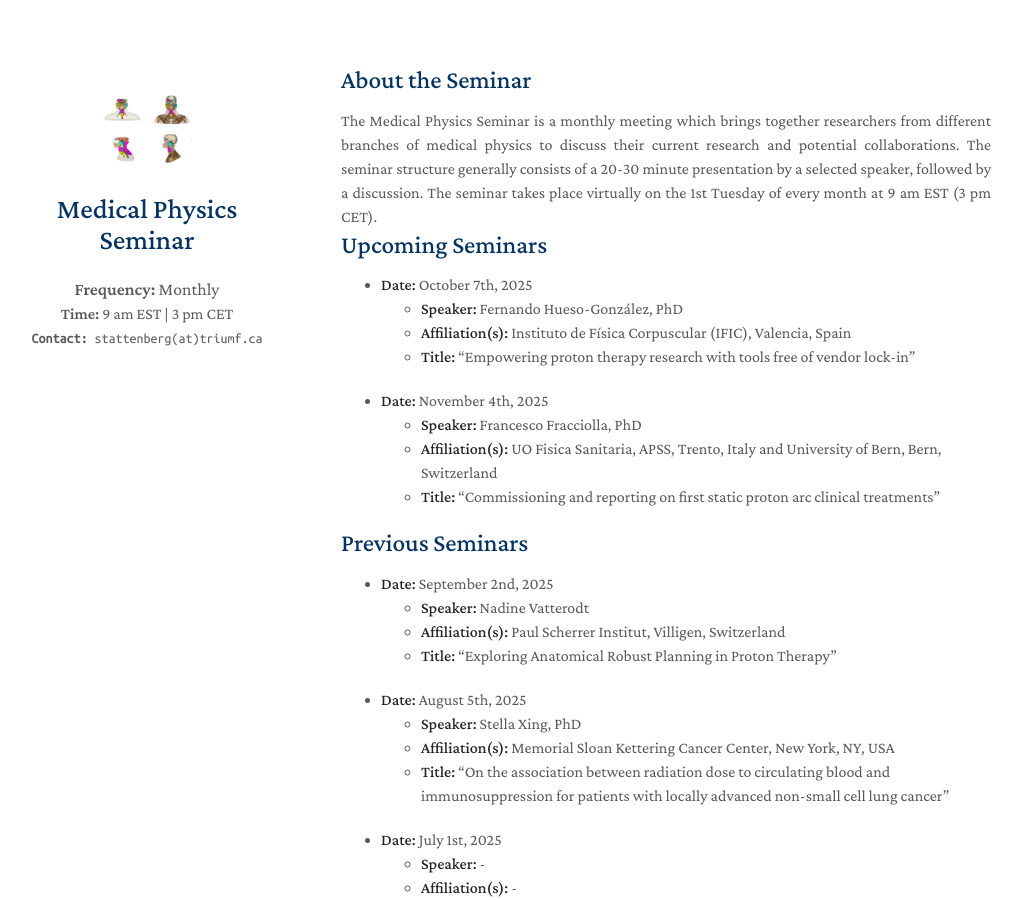
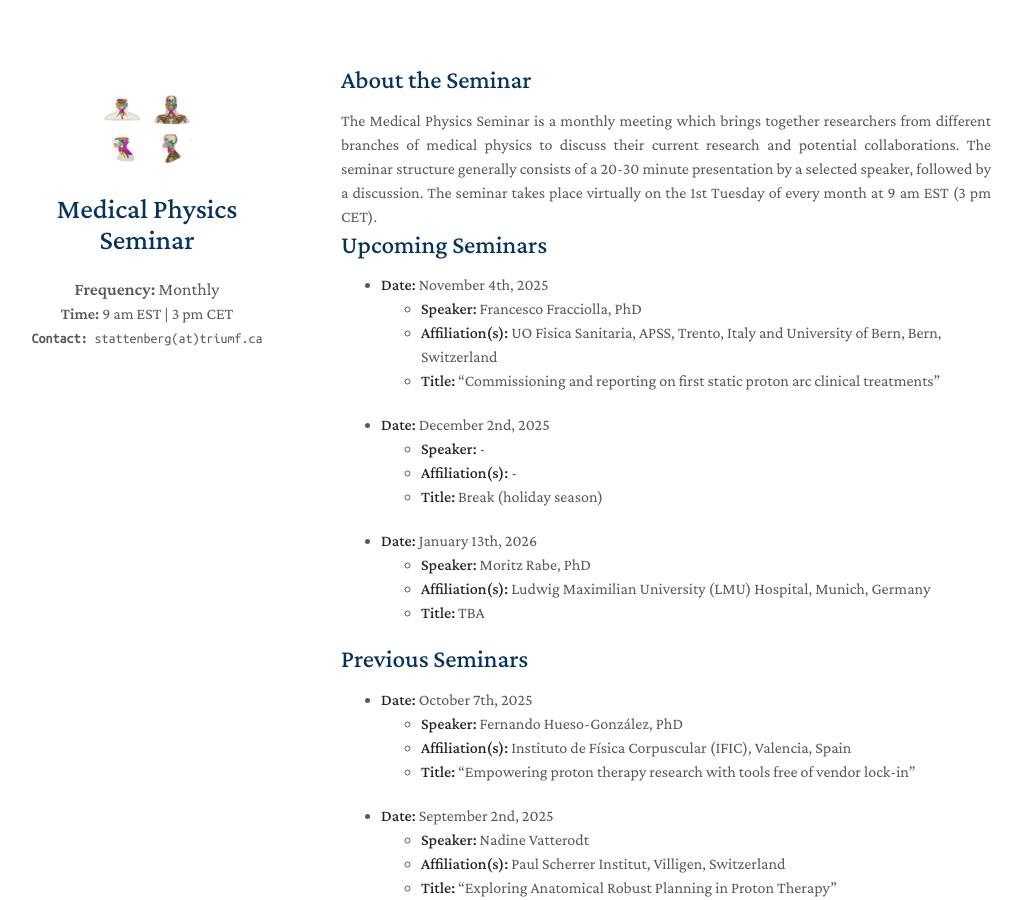
Before and after one commit to MedPhysSeminar/MedPhysSeminar.github.io, a Jekyll site: the page built from index.md, in a window 1280 px wide and 900 px high. Shown: the whole window, without its empty margins (129-1151 px from the left). Built offline with Jekyll 4.4.1, drawn with Linux system fonts in a browser that asks for light colours; nearby versions of some CDN libraries; a style sheet for code colours, icons or effects is not loaded; our own code applies the rules of GitHub Pages for plain Markdown files.

Commit message:
Update index.md

```diff
--- a/index.md
+++ b/index.md
@@ -9,17 +9,27 @@ layout: homepage
 
 ## Upcoming Seminars
 
-- **Date:** October 7th, 2025
-  - **Speaker:** Fernando Hueso-González, PhD
-  - **Affiliation(s):** Instituto de Física Corpuscular (IFIC), Valencia, Spain
-  - **Title:** "Empowering proton therapy research with tools free of vendor lock-in"
-
 - **Date:** November 4th, 2025
   - **Speaker:** Francesco Fracciolla, PhD
   - **Affiliation(s):** UO Fisica Sanitaria, APSS, Trento, Italy and University of Bern, Bern, Switzerland
   - **Title:** "Commissioning and reporting on first static proton arc clinical treatments"
 
+- **Date:** December 2nd, 2025
+  - **Speaker:** -
+  - **Affiliation(s):** -
+  - **Title:** Break (holiday season)
+
+- **Date:** January 13th, 2026
+  - **Speaker:** Moritz Rabe, PhD
+  - **Affiliation(s):** Ludwig Maximilian University (LMU) Hospital, Munich, Germany
+  - **Title:** TBA
+
 ## Previous Seminars
+
+- **Date:** October 7th, 2025
+  - **Speaker:** Fernando Hueso-González, PhD
+  - **Affiliation(s):** Instituto de Física Corpuscular (IFIC), Valencia, Spain
+  - **Title:** "Empowering proton therapy research with tools free of vendor lock-in"
 
 - **Date:** September 2nd, 2025
   - **Speaker:** Nadine Vatterodt
```
